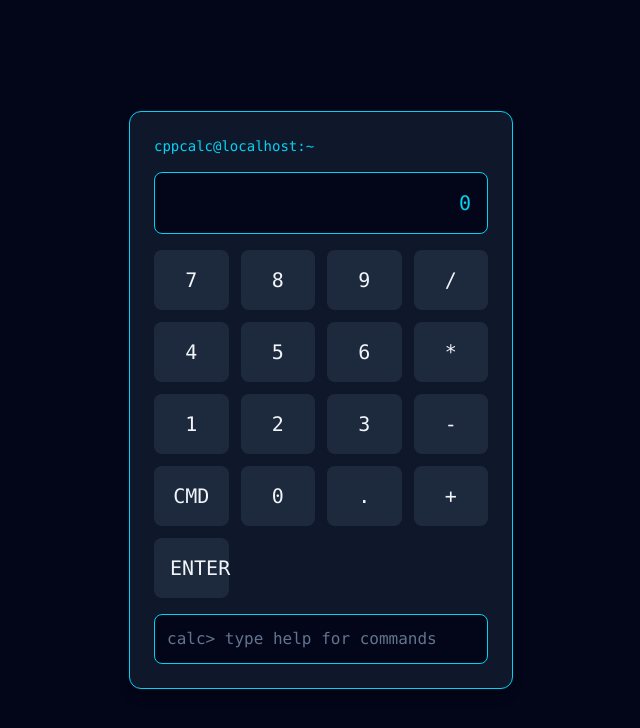
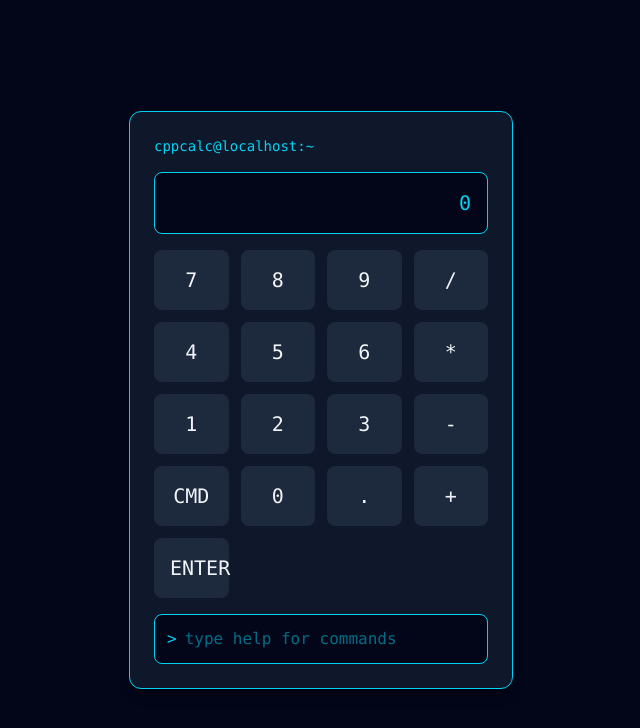
Before and after one commit to glennrobey/CppCalc, a React (Vite) app in the folder frontend/: page / in a window 1280 px wide. Shown: the top 728 px of the page, without its empty margins (319-959 px from the left). Built offline with nearby package versions, Linux system fonts and the light colour scheme.

Commit message:
Add terminal-style command prompt to calculator

```diff
--- a/frontend/src/App.tsx
+++ b/frontend/src/App.tsx
@@ -1,4 +1,4 @@
-import { useState } from "react";
+import { useEffect, useState } from "react";
 
 function App() {
   const [expression, setExpression] = useState("");
@@ -25,6 +25,35 @@ function App() {
     "+",
     "ENTER",
   ];
+
+  useEffect(() => {
+    function handleKeyboard(event: KeyboardEvent) {
+      const key = event.key;
+
+      if ("0123456789+-*/.".includes(key)) {
+        setExpression((prev) => prev + key);
+      }
+
+      if (key === "Enter") {
+        calculate();
+      }
+
+      if (key === "Backspace") {
+        setExpression((prev) => prev.slice(0, -1));
+      }
+
+      if (key === "Escape") {
+        setExpression("");
+        setResult("");
+      }
+    }
+
+    window.addEventListener("keydown", handleKeyboard);
+
+    return () => {
+      window.removeEventListener("keydown", handleKeyboard);
+    };
+  }, []);
 
   async function calculate() {
     try {
@@ -174,24 +203,34 @@ function App() {
         )}
 
         {/* Command input */}
-        <input
+        <div
           className="
   mt-4
-            w-full
+  flex
+  items-center
   rounded-lg
   border
   border-cyan-400
   bg-slate-950
   p-3
+"
+        >
+          <span className="text-cyan-400 font-mono">&gt;</span>
+
+          <input
+            className="
+      ml-2
+      flex-1
+      bg-transparent
       font-mono
       text-cyan-400
       outline-none
-            placeholder:text-slate-500
     "
-          placeholder="calc> type help for commands"
+            placeholder="type help for commands"
             value={commandInput}
             onChange={(e) => setCommandInput(e.target.value)}
           />
+        </div>
       </div>
     </div>
   );
```
Lines whose indentation alone changed are shown as unchanged.
